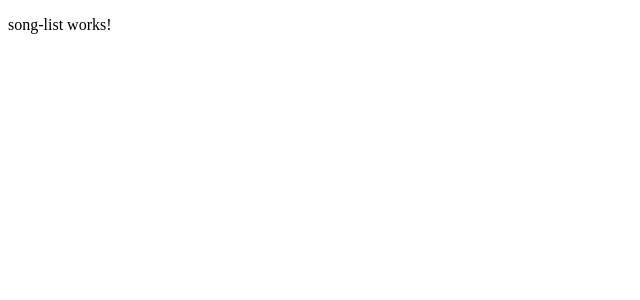
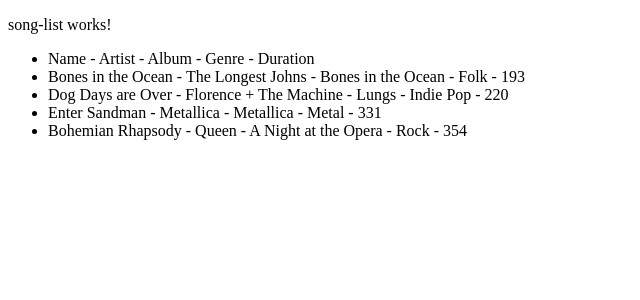
Before and after one commit to Blake131302/cs4900-EmberLights-WebDev, an Angular app: page / in a window 1280 px wide. Shown: the top 300 px of the page, without its empty margins (0-640 px from the left). Built offline with nearby package versions, Linux system fonts and the light colour scheme.

Commit message:
Created a list of songs and displayed them in the component

```diff
--- a/src/app/features/song-list/song-list.html
+++ b/src/app/features/song-list/song-list.html
@@ -1 +1,10 @@
 <p>song-list works!</p>
+
+<ul>
+    <li>Name - Artist - Album - Genre - Duration</li>
+    @for (song of songs; track song.id) {
+        <li>{{ song.name }} - {{ song.artist }} - {{ song.album }} - {{ song.genre }} - {{ song.duration }}</li>
+    } @empty {
+        <li>No songs available.</li>
+    }
+</ul>
--- a/src/app/features/song-list/song-list.ts
+++ b/src/app/features/song-list/song-list.ts
@@ -7,4 +7,21 @@ import { Component } from '@angular/core';
   templateUrl: './song-list.html',
   standalone: true,
 })
-export class SongList {}
+export class SongList {
+  songs: Song[] = [
+    { id: 1, name: "Bones in the Ocean", genre: "Folk", duration: 193, album: "Bones in the Ocean", artist: "The Longest Johns" },
+    { id: 2, name: "Dog Days are Over", genre: "Indie Pop", duration: 220, album: "Lungs", artist: "Florence + The Machine"},
+    { id: 3, name: "Enter Sandman", genre: "Metal", duration: 331, album: "Metallica", artist: "Metallica"},
+    { id: 4, name: "Bohemian Rhapsody", genre: "Rock", duration: 354, album: "A Night at the Opera", artist: "Queen"}
+  ];
+}
+
+//Mock display data type for a song
+interface Song {
+  id: number;
+  name: string;
+  genre: string;
+  duration: number; // Duration in seconds
+  album: string;
+  artist: string;
+}
```
